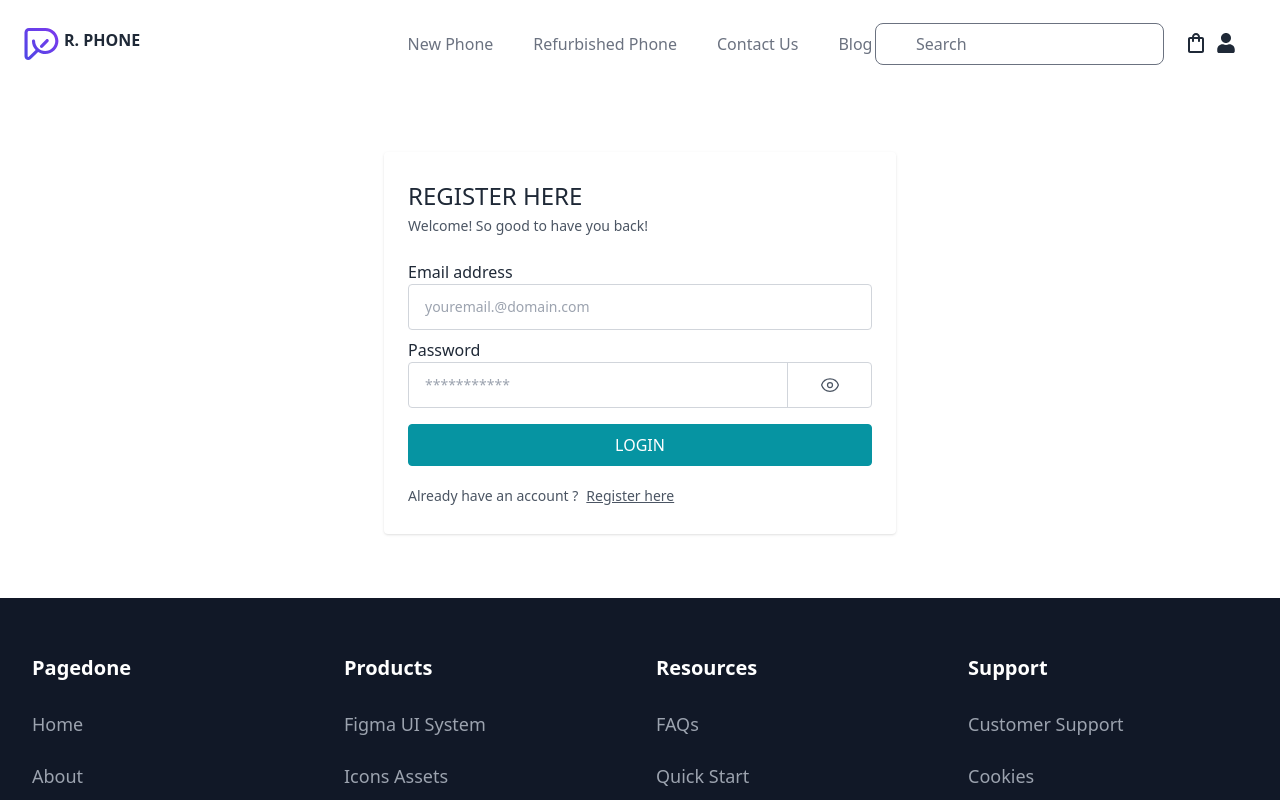
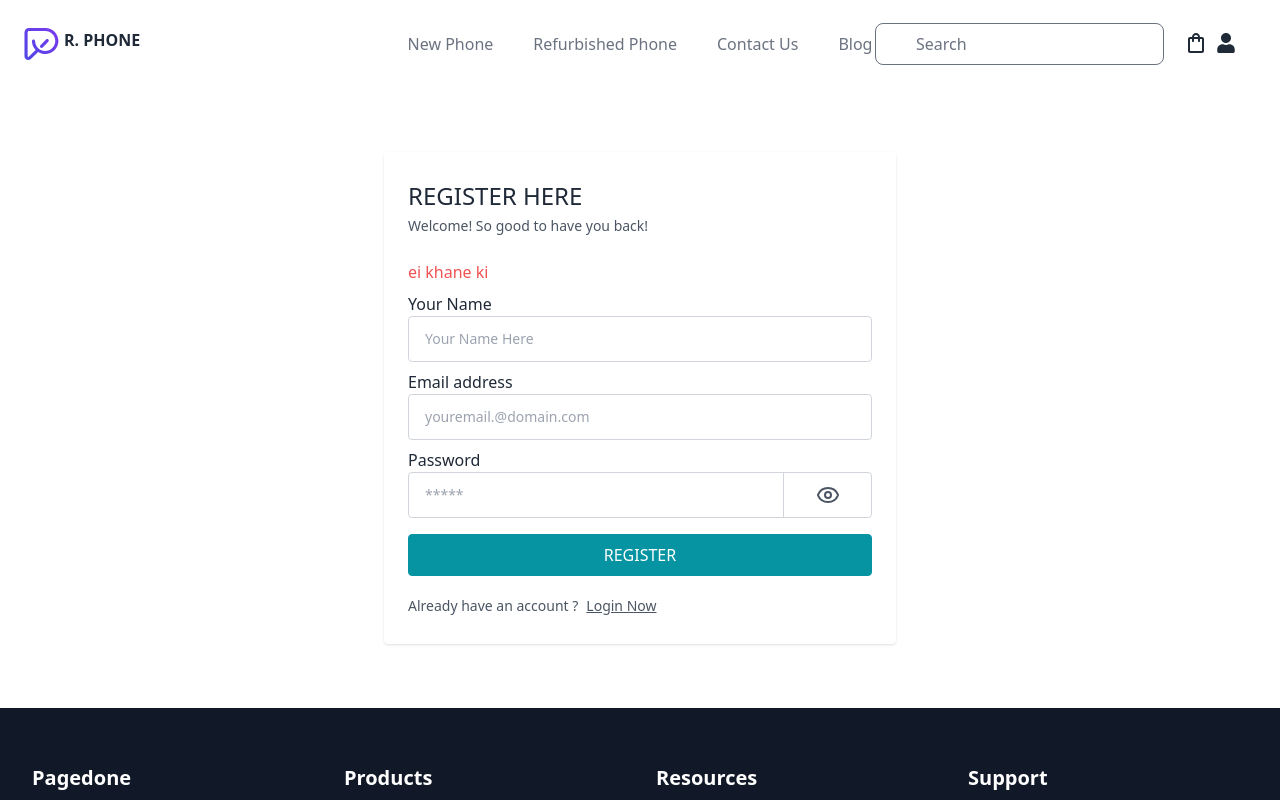
Before and after one commit to developerMohib/refurbished-mobile-client, a React (Vite) app: page /register in a window 1280 px wide. Shown: the top 800 px of the page. Built offline with nearby package versions, Linux system fonts and the light colour scheme; no server answers.

Commit message:
Register page almost okay remain just register function to firebase

```diff
--- a/src/AuthProvider/AuthProvider.jsx
+++ b/src/AuthProvider/AuthProvider.jsx
@@ -1,14 +1,19 @@
 import Proptypes from "prop-types";
+import auth from "../Firebase/Firebase.config";
 import { createContext, useEffect, useState } from "react";
-import auth from "../Firebase/Firebase.config";
 import {
   createUserWithEmailAndPassword,
+  GoogleAuthProvider,
   onAuthStateChanged,
   signInWithEmailAndPassword,
+  signInWithPopup,
   signOut,
   updateCurrentUser,
 } from "firebase/auth";
+
+const googleProvider = new GoogleAuthProvider();
 export const AuthCustomContext = createContext(null);
+
 const AuthProvider = ({ children }) => {
   const [loading, setLoading] = useState(true);
   const [user, setUser] = useState(null);
@@ -24,6 +29,11 @@ const AuthProvider = ({ children }) => {
     setLoading(true);
     return signInWithEmailAndPassword(email, password);
   };
+    // google sign in
+    const loginWithGoogle = () => {
+      setLoading(true);
+      return signInWithPopup(auth, googleProvider);
+    };
 
   // update profile
   const userUpdate = (name, photoURL) => {
@@ -48,7 +58,7 @@ const AuthProvider = ({ children }) => {
     return signOut(auth);
   }
 
-  const userInfo = { createUser, loading, loginEmailPass, user, userUpdate, logOut};
+  const userInfo = { createUser, loading, loginEmailPass, user, userUpdate, logOut,loginWithGoogle};
   return (
     <AuthCustomContext.Provider value={userInfo}>
       {children}
--- /dev/null
+++ b/src/Hooks/useAuth.jsx
@@ -0,0 +1,10 @@
+import { useContext } from "react";
+import { AuthCustomContext } from "../AuthProvider/AuthProvider";
+
+
+const useAuth = () => {
+  const author = useContext(AuthCustomContext);
+  return author;
+};
+
+export default useAuth;
--- a/src/Pages/Login/Login.jsx
+++ b/src/Pages/Login/Login.jsx
@@ -72,6 +72,12 @@ const Login = () => {
               >
                 Login
               </button>
+              <p className="text-center my-3">Or</p>
+              <button
+                className="block w-full py-2 text-center text-white bg-teal-500 border border-teal-500 rounded hover:bg-transparent hover:text-teal-500 transition uppercase font-roboto font-medium"
+              >
+                Login with google
+              </button>
               <div className="flex gap-2 pt-5">
                 <p className="text-gray-600 text-sm">Dont have an account?</p>
                 <Link className="text-gray-600 text-sm underline" to="/register">
--- a/src/Pages/Register/Register.jsx
+++ b/src/Pages/Register/Register.jsx
@@ -1,8 +1,21 @@
+import { useState } from "react";
+import { LuEye } from "react-icons/lu";
+import { Link } from "react-router-dom";
+import useAuth from "../../Hooks/useAuth";
 import { useForm } from "react-hook-form";
-import { Link } from "react-router-dom";
+import { ImSpinner9 } from "react-icons/im";
+import { FaRegEyeSlash } from "react-icons/fa6";
 const Register = () => {
-  const { register, handleSubmit, formState: { errors } } = useForm();
-  const onSubmit = data => console.log(data);
+  const { loading } = useAuth();
+  const [showPass, setShowPass] = useState(true);
+  const {
+    register,
+    handleSubmit,
+    formState: { errors },
+  } = useForm();
+  const onSubmit = (data) => console.log(data);
+
+
   return (
     <div className="contain py-16">
       <div className="max-w-lg mx-auto shadow px-6 py-7 rounded overflow-hidden">
@@ -11,7 +24,27 @@ const Register = () => {
           Welcome! So good to have you back!
         </p>
         <form onSubmit={handleSubmit(onSubmit)}>
-            <p className="text-red-500"></p>
+          <p className="text-red-500"> ei khane ki</p>
+          <div className="space-y-2">
+            <div>
+              <label
+                htmlFor="name"
+                className="text-gray-600 mb-2 block"
+              ></label>
+              Your Name
+              <input
+                name="name"
+                id="name"
+                type="text"
+                placeholder="Your Name Here"
+                className="block w-full border border-gray-300 px-4 py-3 text-gray-600 text-sm rounded focus:ring-0 focus:border-teal-500 placeholder-gray-400"
+                {...register("name", { required: true })}
+              />
+              {errors.name?.type === "required" && (
+                <p className="text-red-600">Name is required</p>
+              )}
+            </div>
+          </div>
           <div className="space-y-2">
             <div>
               <label
@@ -20,12 +53,15 @@ const Register = () => {
               ></label>
               Email address
               <input
+                name="email"
                 type="email"
-                  name="email"
-                  id="email"
+                placeholder="youremail.@domain.com"
                 className="block w-full border border-gray-300 px-4 py-3 text-gray-600 text-sm rounded focus:ring-0 focus:border-teal-500 placeholder-gray-400"
-                  placeholder="youremail.@domain.com"
+                {...register("mail", { required: "Email Address is required" })}
               />
+              {errors.mail && (
+                <p className="text-red-600">{errors.mail?.message}</p>
+              )}
             </div>
           </div>
           <div className="space-y-2">
@@ -37,47 +73,38 @@ const Register = () => {
               Password
               <div className="relative">
               <input
-                    type="password"
+                      {...register("password", {
+                        required: true,
+                        minLength: 6,
+                        maxLength: 20,
+                        pattern:
+                          /(?=.*?[A-Z])(?=.*?[a-z])(?=.*?[0-9])(?=.*?[#?!@$%^&*-])/,
+                      })}
+                      type={showPass ? "password" : "text"}
                       name="password"
                       id="password"
+                      placeholder="*****"
                       className="block w-full border border-gray-300 px-4 py-3 text-gray-600 text-sm rounded focus:ring-0 focus:border-teal-500 placeholder-gray-400"
-                    placeholder="***********"
                     />
+
                 <div className="cursor-pointer absolute inset-y-0 right-0 flex items-center px-8 text-gray-600 border-l border-gray-300">
-                    <svg
-                      xmlns="http://www.w3.org/2000/svg"
-                      fill="none"
-                      viewBox="0 0 24 24"
-                      strokeWidth="1.5"
-                      stroke="currentColor"
-                      className="w-5 h-5"
-                    >
-                      <path
-                        strokeLinecap="round"
-                        strokeLinejoin="round"
-                        d="M2.036 12.322a1.012 1.012 0 010-.639C3.423 7.51 7.36 4.5 12 4.5c4.638 0 8.573 3.007 9.963 7.178.07.207.07.431 0 .639C20.577 16.49 16.64 19.5 12 19.5c-4.638 0-8.573-3.007-9.963-7.178z"
-                      ></path>
-                      <path
-                        strokeLinecap="round"
-                        strokeLinejoin="round"
-                        d="M15 12a3 3 0 11-6 0 3 3 0 016 0z"
-                      ></path>
-                    </svg>
+                  {showPass ? <LuEye className="text-2xl cursor-pointer" onClick={() => setShowPass(!showPass)}/> : <FaRegEyeSlash className="text-2xl cursor-pointer" onClick={() => setShowPass(!showPass)}/>}
                 </div>
               </div>
             </div>
           </div>
           <div className="mt-4">
             <button
+            disabled={loading}
               type="submit"
               className="block w-full py-2 text-center text-white bg-teal-500 border border-teal-500 rounded hover:bg-transparent hover:text-teal-500 transition uppercase font-roboto font-medium"
             >
-                Login
+              {loading ? <ImSpinner9 className="animate-spin"/> : 'Register'}
             </button>
             <div className="flex gap-2 pt-5">
               <p className="text-gray-600 text-sm">Already have an account ?</p>
               <Link className="text-gray-600 text-sm underline" to="/login">
-                  Register here
+                Login Now
               </Link>
             </div>
           </div>
```
Lines whose indentation alone changed are shown as unchanged.
